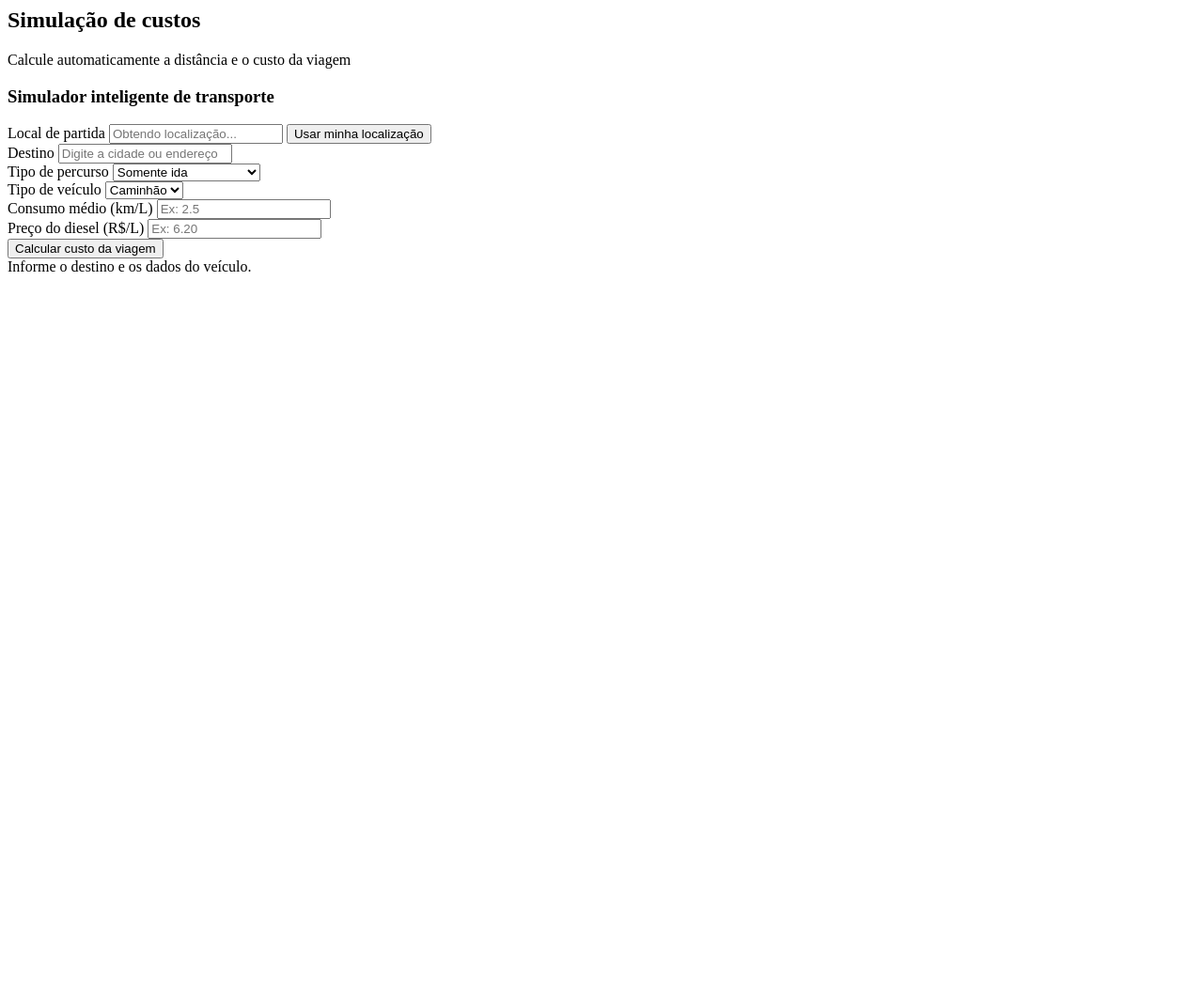
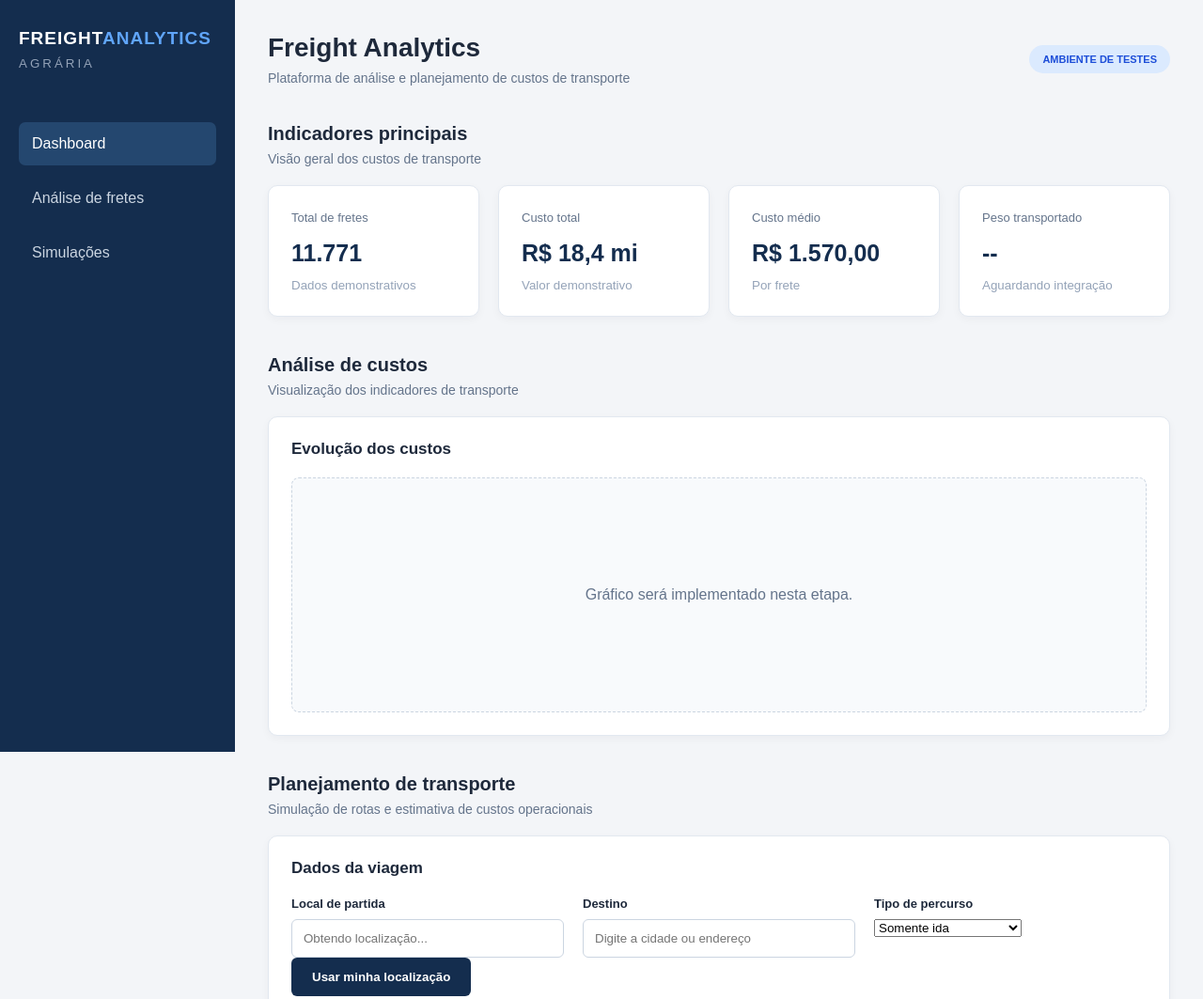
Before and after one commit to gabrielribas18/analise-custos-frete, a plain HTML site: page index.html in a window 1280 px wide. Shown: the top 1063 px of the page at 94% size. Before the commit the page ends 800 px from the top, so only its background shows below. Drawn offline with Linux system fonts and the light colour scheme.

Commit message:
Update index.html

```diff
--- a/index.html
+++ b/index.html
@@ -1,20 +1,125 @@
 
+<!DOCTYPE html>
+<html lang="pt-BR">
+
+<head>
+    <meta charset="UTF-8">
+    <meta name="viewport" content="width=device-width, initial-scale=1.0">
+
+    <title>Freight Analytics | Agrária</title>
+
+    <link rel="stylesheet" href="src/style.css?v=2">
+</head>
+
+<body>
+
+    <!-- MENU LATERAL -->
+    <aside class="sidebar">
+
+        <div class="logo">
+            <h2>FREIGHT<span>ANALYTICS</span></h2>
+            <small>AGRÁRIA</small>
+        </div>
+
+        <nav>
+            <a href="#dashboard" class="active">Dashboard</a>
+            <a href="#analises">Análise de fretes</a>
+            <a href="#simulacao">Simulações</a>
+        </nav>
+
+    </aside>
+
+    <!-- CONTEÚDO PRINCIPAL -->
+    <main class="main-content">
+
+        <header class="topbar">
+            <div>
+                <h1>Freight Analytics</h1>
+                <p>Plataforma de análise e planejamento de custos de transporte</p>
+            </div>
+
+            <span class="status">AMBIENTE DE TESTES</span>
+        </header>
+
+        <!-- DASHBOARD -->
+        <section id="dashboard">
+
+            <div class="section-heading">
+                <h2>Indicadores principais</h2>
+                <p>Visão geral dos custos de transporte</p>
+            </div>
+
+            <div class="cards">
+
+                <article class="card">
+                    <span>Total de fretes</span>
+                    <h3 id="totalFretes">11.771</h3>
+                    <small>Dados demonstrativos</small>
+                </article>
+
+                <article class="card">
+                    <span>Custo total</span>
+                    <h3 id="custoTotal">R$ 18,4 mi</h3>
+                    <small>Valor demonstrativo</small>
+                </article>
+
+                <article class="card">
+                    <span>Custo médio</span>
+                    <h3 id="custoMedio">R$ 1.570,00</h3>
+                    <small>Por frete</small>
+                </article>
+
+                <article class="card">
+                    <span>Peso transportado</span>
+                    <h3 id="pesoTotal">--</h3>
+                    <small>Aguardando integração</small>
+                </article>
+
+            </div>
+
+        </section>
+
+        <!-- ANÁLISE DE FRETES -->
+        <section id="analises">
+
+            <div class="section-heading">
+                <h2>Análise de custos</h2>
+                <p>Visualização dos indicadores de transporte</p>
+            </div>
+
+            <div class="panel">
+                <h3>Evolução dos custos</h3>
+
+                <div id="graficoCustos" class="chart-placeholder">
+                    Gráfico será implementado nesta etapa.
+                </div>
+            </div>
+
+        </section>
+
+        <!-- SIMULADOR -->
         <section id="simulacao">
 
             <div class="section-heading">
-        <h2>Simulação de custos</h2>
-        <p>Calcule automaticamente a distância e o custo da viagem</p>
+                <h2>Planejamento de transporte</h2>
+                <p>Simulação de rotas e estimativa de custos operacionais</p>
             </div>
 
             <div class="panel">
-        <h3>Simulador inteligente de transporte</h3>
+
+                <h3>Dados da viagem</h3>
 
                 <div class="simulation-grid">
 
                     <div>
                         <label for="origem">Local de partida</label>
-                <input type="text" id="origem"
-                    placeholder="Obtendo localização...">
+
+                        <input
+                            type="text"
+                            id="origem"
+                            placeholder="Obtendo localização..."
+                        >
+
                         <button type="button" id="usarLocalizacao">
                             Usar minha localização
                         </button>
@@ -22,45 +127,71 @@
 
                     <div>
                         <label for="destino">Destino</label>
-                <input type="text" id="destino"
-                    placeholder="Digite a cidade ou endereço">
+
+                        <input
+                            type="text"
+                            id="destino"
+                            placeholder="Digite a cidade ou endereço"
+                        >
                     </div>
 
                     <div>
                         <label for="tipoPercurso">Tipo de percurso</label>
+
                         <select id="tipoPercurso">
                             <option value="ida">Somente ida</option>
                             <option value="ida_volta">Ida e volta</option>
-                    <option value="personalizado">Retorno personalizado</option>
+                            <option value="personalizado">
+                                Retorno personalizado
+                            </option>
                         </select>
                     </div>
 
                     <div id="campoRetorno" style="display: none;">
-                <label for="destinoRetorno">Destino do retorno</label>
-                <input type="text" id="destinoRetorno"
-                    placeholder="Digite o destino do retorno">
+                        <label for="destinoRetorno">
+                            Destino do retorno
+                        </label>
+
+                        <input
+                            type="text"
+                            id="destinoRetorno"
+                            placeholder="Digite o destino do retorno"
+                        >
                     </div>
 
                     <div>
                         <label for="veiculo">Tipo de veículo</label>
+
                         <select id="veiculo">
-                    <option value="caminhao">Caminhão</option>
-                    <option value="carreta">Carreta</option>
-                    <option value="bitrem">Bitrem</option>
-                    <option value="outro">Outro</option>
+                            <option value="Caminhão">Caminhão</option>
+                            <option value="Carreta">Carreta</option>
+                            <option value="Bitrem">Bitrem</option>
+                            <option value="Outro">Outro</option>
                         </select>
                     </div>
 
                     <div>
                         <label for="consumo">Consumo médio (km/L)</label>
-                <input type="number" id="consumo"
-                    placeholder="Ex: 2.5" min="0.1" step="0.1">
+
+                        <input
+                            type="number"
+                            id="consumo"
+                            placeholder="Ex: 2.5"
+                            min="0.1"
+                            step="0.1"
+                        >
                     </div>
 
                     <div>
                         <label for="diesel">Preço do diesel (R$/L)</label>
-                <input type="number" id="diesel"
-                    placeholder="Ex: 6.20" min="0.01" step="0.01">
+
+                        <input
+                            type="number"
+                            id="diesel"
+                            placeholder="Ex: 6.20"
+                            min="0.01"
+                            step="0.01"
+                        >
                     </div>
 
                 </div>
@@ -70,9 +201,21 @@
                 </button>
 
                 <div id="resultadoSimulacao">
-            Informe o destino e os dados do veículo.
+                    Informe os locais e os dados do veículo para iniciar a simulação.
                 </div>
 
             </div>
 
         </section>
+
+        <footer>
+            Freight Analytics | Projeto de análise de custos de frete
+        </footer>
+
+    </main>
+
+    <script src="src/script.js?v=2" defer></script>
+
+</body>
+
+</html>
```
Lines whose indentation alone changed are shown as unchanged.
